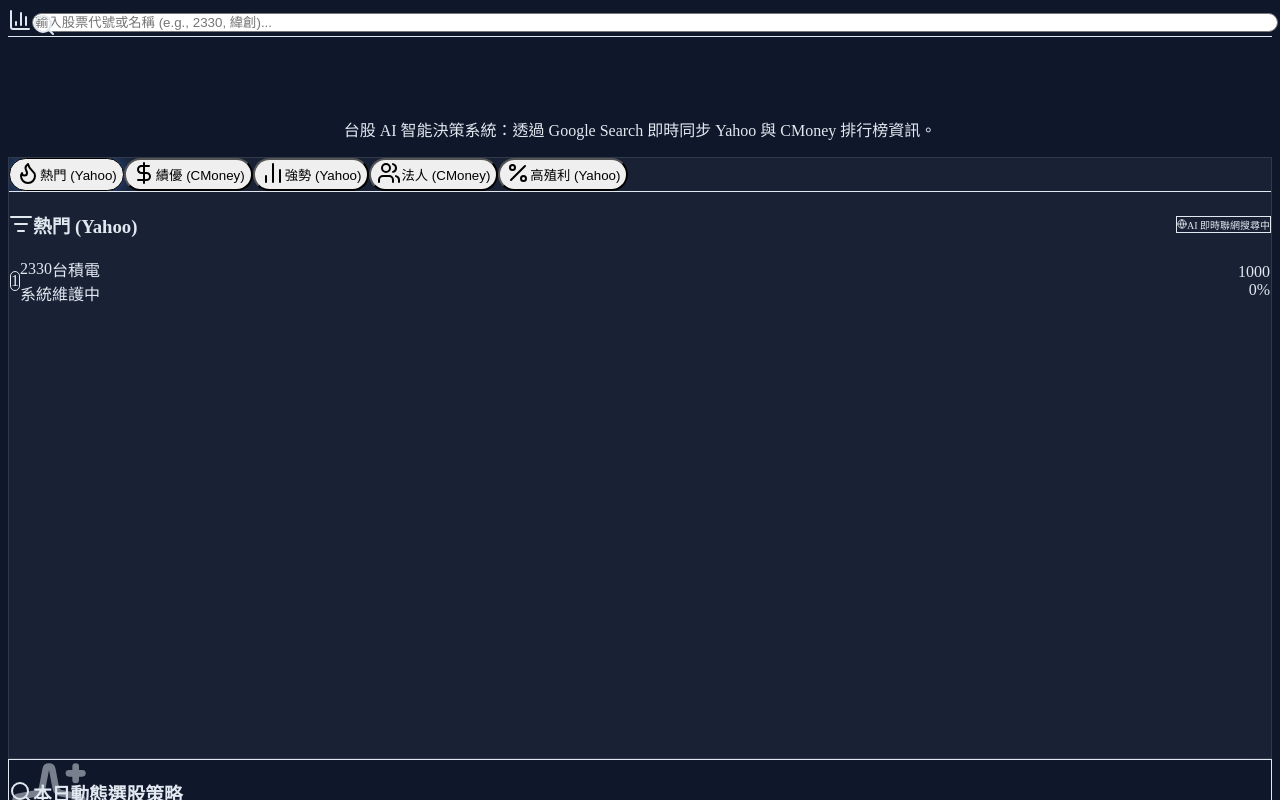
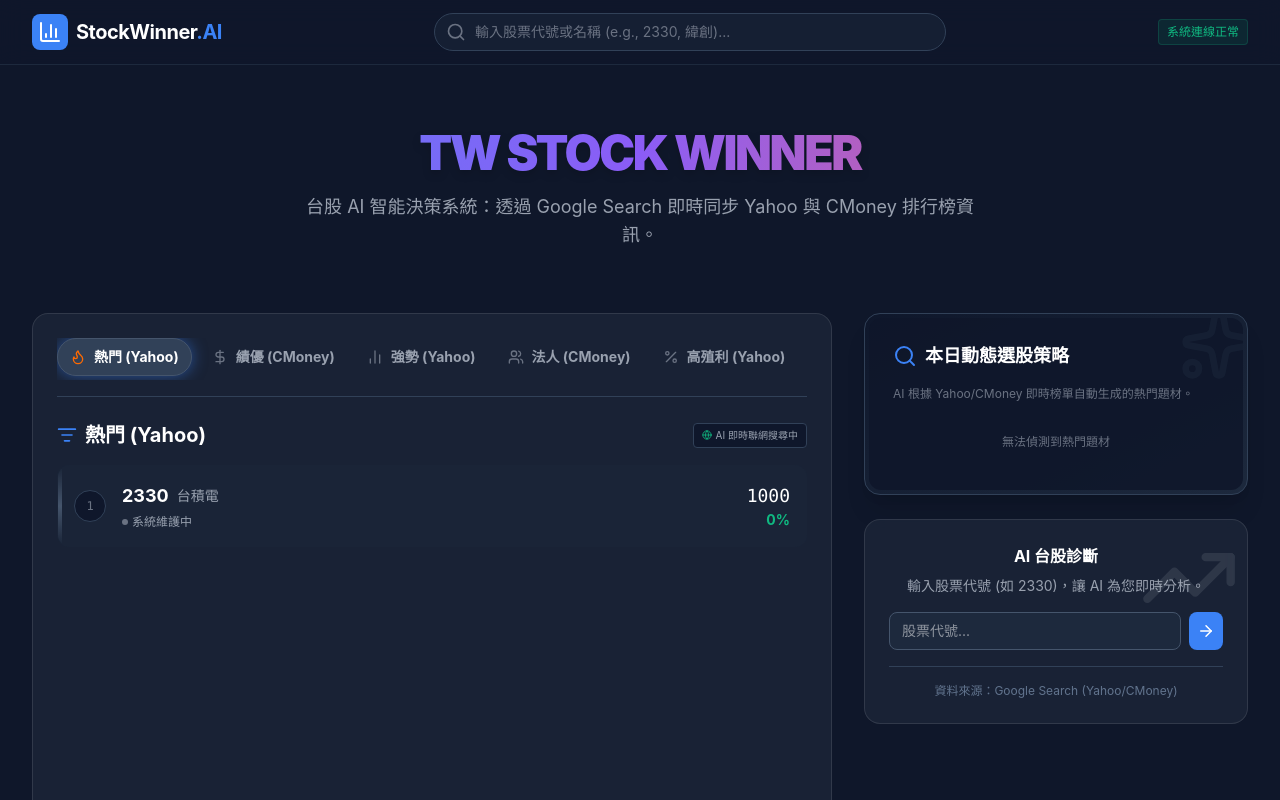
Before and after one commit to liskyo/StockAI, a React (Vite) app: page / in a window 1280 px wide. Shown: the top 800 px of the page. Built offline with nearby package versions, Linux system fonts and the light colour scheme.

Commit message:
fix: migrate to tailwind v4 css theme configuration

```diff
--- a/index.css
+++ b/index.css
@@ -1,9 +1,32 @@
-@tailwind base;
-@tailwind components;
-@tailwind utilities;
+@import "tailwindcss";
 
+@theme {
+  --color-tech-dark: #0f172a;
+  --color-tech-card: #1e293b;
+  --color-neon-green: #10b981;
+  --color-neon-red: #f43f5e;
+  --color-neon-blue: #3b82f6;
+  --color-neon-purple: #8b5cf6;
+
+  --font-sans: 'Inter', system-ui, sans-serif;
+
+  --animate-pulse-slow: pulse 3s cubic-bezier(0.4, 0, 0.6, 1) infinite;
+  --animate-glow: glow 2s ease-in-out infinite alternate;
+
+  @keyframes glow {
+    0% {
+      box-shadow: 0 0 5px #3b82f6;
+    }
+
+    100% {
+      box-shadow: 0 0 20px #3b82f6, 0 0 10px #8b5cf6;
+    }
+  }
+}
+
+/* Custom Utilities needing specific classes if not handled by theme */
 body {
-  background-color: #0f172a;
+  background-color: var(--color-tech-dark);
   color: #e2e8f0;
   overscroll-behavior-y: none;
 }
@@ -15,9 +38,10 @@
 }
 
 .scrollbar-hide::-webkit-scrollbar {
-    display: none;
+  display: none;
 }
+
 .scrollbar-hide {
-    -ms-overflow-style: none;
-    scrollbar-width: none;
+  -ms-overflow-style: none;
+  scrollbar-width: none;
 }
```
